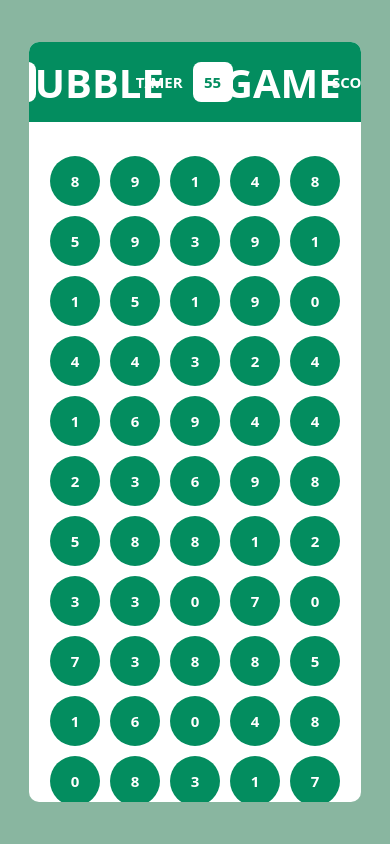
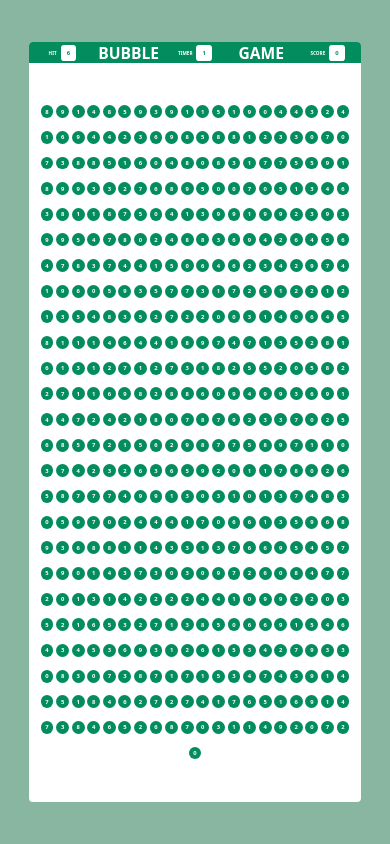
Before and after one commit to TarakaKoda/BubbleGame, a plain HTML site: page index.html in a window 390 px wide. Drawn offline with Linux system fonts and the light colour scheme.

Commit message:
Made it responsive.

```diff
--- a/css/style.css
+++ b/css/style.css
@@ -5,17 +5,17 @@
 }
 
 html, body {
-    width: 100%;
-    height: 100%;
+    width: 100vw;
+    height: 100vh;
     font-family: system-ui, -apple-system, BlinkMacSystemFont, 'Segoe UI', Roboto, Oxygen, Ubuntu, Cantarell, 'Open Sans', 'Helvetica Neue', sans-serif;
     text-transform: uppercase;
-    font-size: 15px;
+    font-size: 1.5vw;
     color: #fff;
 }
 
 .main {
-    width: 100%;
-    height: 100%;
+    width: 100vw;
+    height: 100vh;
     display: flex;
     justify-content: center;
     align-items: center;
@@ -23,58 +23,67 @@ html, body {
 }
 
 .panel {
-    width: 85%;
-    height: 90%;
+    width: 85vw;
+    height: 90vh;
     background-color: #fff;
-    border-radius: 10px;
+    border-radius: 1vw;
     overflow: hidden;
+    display: flex;
+    flex-direction: column;
+    justify-content: flex-start;
+    align-items: center;
 }
 
 .panel nav {
     display: flex;
     justify-content: center;
     align-items: center;
-    width: 100%;
-    height: 80px;
+    width: 85vw;
+    height: 6vw;
     background-color: rgb(3, 141, 95);
 }
 
 .container {
-    width: 30%;
-    height: 100%;
+    width: 30vw;
+    height: 5vw;
     display: flex;
     justify-content: center;
     align-items: center;
-    gap: 10px;
+    gap: 1vw;
     position: relative;
 }
 
 .container h2 {
-    font-size: 15px;
+    font-size: 1.2vw;
 }
 
 .container .title {
-    font-size: 40px;
+    font-size: 4vw;
 }
 
 .container .box {
-    width: 40px;
+    width: 4vw;
     color: rgb(3, 141, 95);
     font-weight: 700;
     display: flex;
     justify-content: center;
     align-items: center;
-    height: 40px;
+    height: 4vw;
     background-color: #fff;
-    border-radius: 8px;
+    border-radius: .8vw;
 }
 
 .panel-content {
-    width: 100%;
-    height: calc(100% - 80px);
+    /* overflow: hidden; */
+    width: 85vw;
+    height: calc(100vh - 6vw);
     display: flex;
     justify-content: center;
     align-items: center;
+}
+
+@media  screen and (min-width: 1024px) {
+    .panel-content
 }
 
 .bubble-container {
@@ -82,14 +91,14 @@ html, body {
     justify-content: center;
     align-items: center;
     flex-wrap: wrap;
-    gap: 10px;
+    gap: .7vw;
     width: 95%;
     height: 90%;
 }
 
 .game-over-container h2 {
     color: rgb(3, 141, 95);
-    font-size: 100px;
+    font-size: 10vw;
 }
 
 .game-over-container {
@@ -100,14 +109,14 @@ html, body {
 }
 
 .game-over-container button {
-    margin-top: 50px;
-    width: 50%;
-    height: 50px;
+    margin-top: 5vw;
+    width: 20vw;
+    height: 4vw;
     border: 0;
-    border-radius: 20px;
+    border-radius: 2vw;
     background-color: rgb(3, 141, 95);
     color: #fff;
-    font-size: 15px;
+    font-size: 1.2vw;
     font-weight: 600;
     text-transform: uppercase;
 }
@@ -115,8 +124,8 @@ html, body {
 
 
 .bubble {
-    width: 50px;
-    height: 50px;
+    width: 3.3vw;
+    height: 3.3vw;
     border-radius: 50%;
     display: flex;
     justify-content: center;
--- a/js/script.js
+++ b/js/script.js
@@ -1,9 +1,9 @@
-let timer = 60;
+let timer = 6;
 let score = 0;
 let hitNumber;
 
 function makeBubble() {
-    const numberOFBubbles = 179;
+    const numberOFBubbles = 500;
     let bubbles = ``;
     for (let i = 0; i <= numberOFBubbles; i++) {
         let randomNumber = Math.floor(Math.random() * 10);
@@ -61,7 +61,7 @@ function resetGame() {
             document.querySelector('.bubble-container').innerHTML = ``;
             score = 0;
             document.querySelector('.score').textContent = score;
-            timer = 60;
+            timer = 6;
             makeBubble();
             runTimer();
 
```
